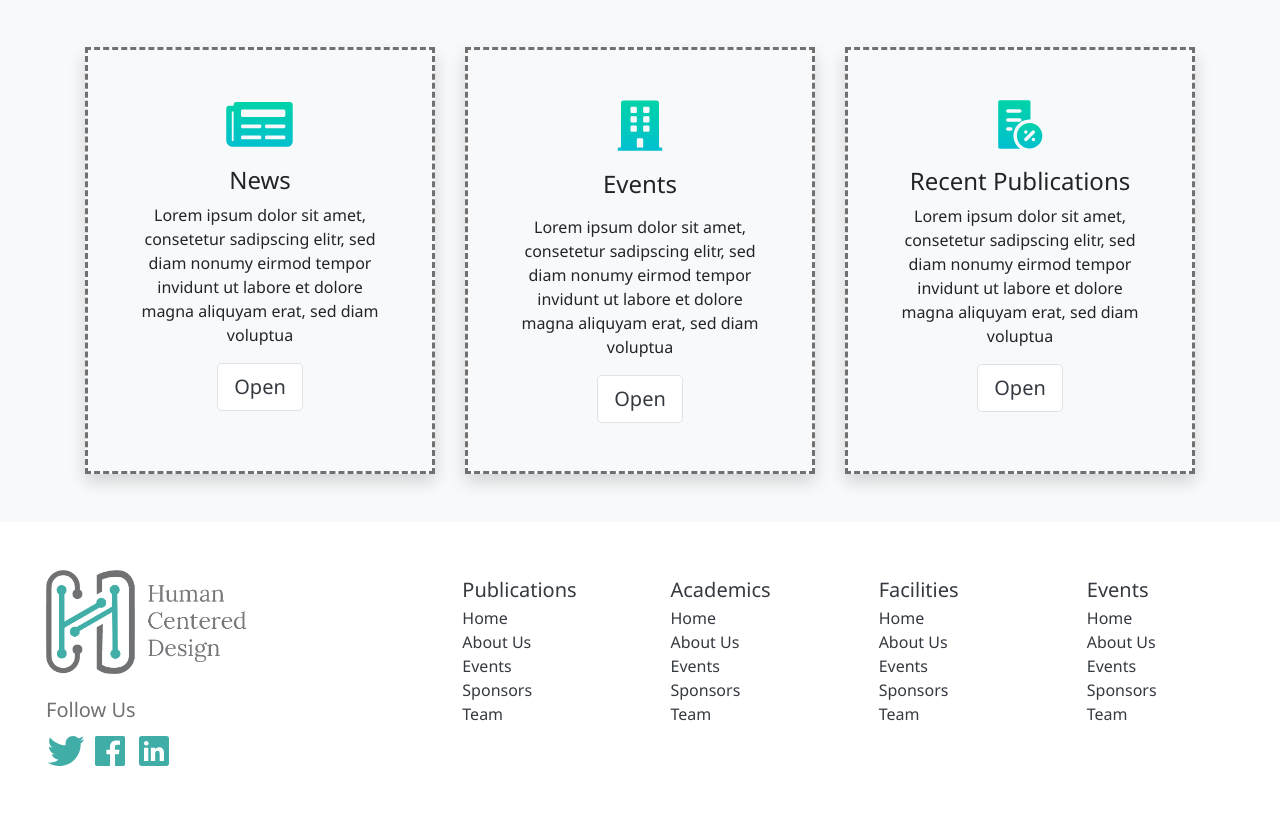
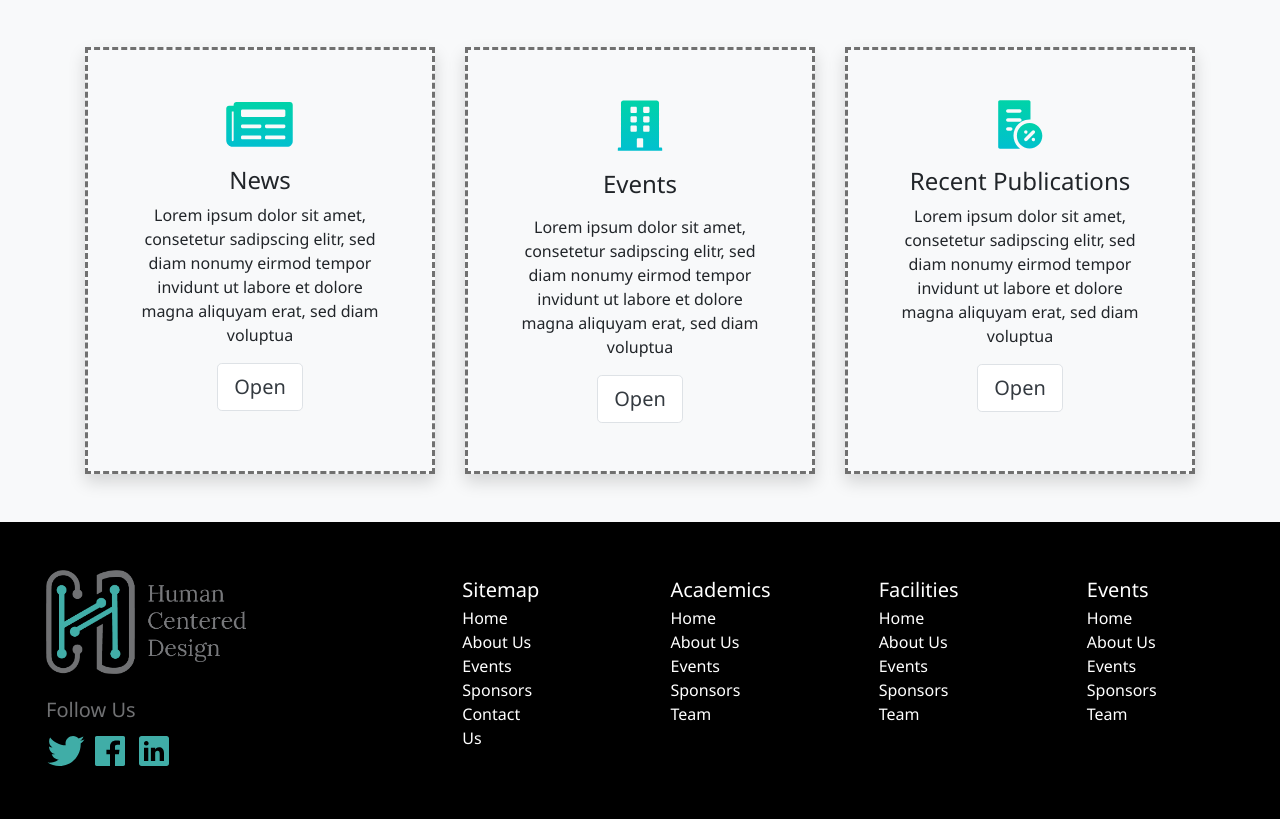
Before and after one commit to rishi-raj-jain/HCD-IIITD, a Flask app: page / in a window 1280 px wide. Shown: the part 1272-2091 px from the top of the page. Run offline with Flask 2, Linux system fonts and the light colour scheme; some libraries are stand-ins or nearby versions.

Commit message:
Added contact.html
1. Added contact.html
2. Updated Navbar
3. Changed close svg
4. Updated Footer

```diff
--- a/app.py
+++ b/app.py
@@ -9,6 +9,10 @@ app.config['TEMPLATES_AUTO_RELOAD'] = True
 def index():
     return render_template('index.html', menu_value= menuJson)
 
+@app.route("/contact/")
+def contact():
+    return render_template('contact.html', menu_value= menuJson)
+
 @app.errorhandler(404)
 def page_not_found(e):
     return render_template('404.html', menu_value= menuJson), 404
--- a/static/js/base.js
+++ b/static/js/base.js
@@ -20,7 +20,7 @@ $(document).ready(function(){
 });
 function menu_icon(){
     if(($("#menu").is(":visible"))){
-        $("#nav_menu").attr('src', '../static/images/close.jpg');
+        $("#nav_menu").attr('src', '../static/images/close.svg');
     }
     else{
         $("#nav_menu").attr('src', '../static/images/menu.svg');
@@ -57,5 +57,5 @@ function togglemenu(param_id){
             check_menu_id="";
         }
     }
-    console.log(param_id + ' ' + check_menu_id);
+    // console.log(param_id + ' ' + check_menu_id);
 }
--- a/templates/footer.html
+++ b/templates/footer.html
@@ -1,11 +1,11 @@
-<div class="py-5 bg-white">
+<div class="py-5" style="background: black;">
     <div class="container-fluid">
         <div class="row ml-3">
             <div class="col-12 col-md-6 col-lg-4">
                 <a href="/"><img src="../static/images/logo_footer.png" style="width: 200px;" alt="Human Centered Design"></a>
                 <div class="col  flex-1 px-0 d-block d-md-none d-lg-block">
                     <br>
-                    <a class="font-weight-light text-dark h5" style="color: #707173 !important;"><b>Follow Us</b></a>
+                    <a class="font-weight-light text-white h5" style="color: #707173 !important;"><b>Follow Us</b></a>
                     <ul class="p-0 d-flex align-items-end flex-column  mt-2 mb-0" style="list-style: none;">
                         <li class="w-100">
                             <a href="https://twitter.com/hcd_IIITD" class="text-decoration-none" target="_blank">
@@ -22,7 +22,7 @@
                 </div>
             </div>
             <div class="col-md-6 d-none d-md-block d-lg-none">
-                <a class="font-weight-light text-dark h5 px" style="color: #707173 !important;"><b>Follow Us</b></a>
+                <a class="font-weight-light h5"><b>Follow Us</b></a>
                     <ul class="p-0 d-flex align-items-end flex-column  mt-2 mb-0" style="list-style: none;">
                         <li class="w-100">
                             <a href="https://twitter.com/hcdiiitd" class="text-decoration-none" target="_blank">
@@ -38,57 +38,57 @@
                     </ul>
             </div>
             <div class="mt-3 mt-lg-2 col-12 col-sm-6 col-md-3 col-lg-2">
-                <p class="mb-1 text-dark h5 stretch">Publications</p>
+                <p class="mb-1 text-white h5 stretch">Sitemap</p>
                 <div class="row">
                     <div class="col-6">
                         <ul class="p-0 mb-0" style="list-style: none;">
-                            <li><a href="/#home" class="text-dark">Home</a></li>
-                            <li><a href="/#about" class="text-dark">About Us</a></li>
-                            <li><a href="/#events" class="text-dark">Events</a></li>
-                            <li><a href="/sponsors" class="text-dark">Sponsors</a></li>
-                            <li class="w-100"><a href="/team" class="text-dark">Team</a></li>
+                            <li><a href="/#home" class="text-white">Home</a></li>
+                            <li><a href="/#about" class="text-white">About Us</a></li>
+                            <li><a href="/#events" class="text-white">Events</a></li>
+                            <li><a href="/sponsors" class="text-white">Sponsors</a></li>
+                            <li class="w-100"><a href="/contact" class="text-white">Contact Us</a></li>
                         </ul>
                     </div>
                 </div>
             </div>
             <div class="mt-3 mt-lg-2 col-12 col-sm-6 col-md-3 col-lg-2">
-                <p class="mb-1 text-dark h5 stretch">Academics</p>
+                <p class="mb-1 text-white h5 stretch">Academics</p>
                 <div class="row">
                     <div class="col-6">
                         <ul class="p-0 mb-0" style="list-style: none;">
-                            <li><a href="/#home" class="text-dark">Home</a></li>
-                            <li><a href="/#about" class="text-dark">About Us</a></li>
-                            <li><a href="/#events" class="text-dark">Events</a></li>
-                            <li><a href="/sponsors" class="text-dark">Sponsors</a></li>
-                            <li class="w-100"><a href="/team" class="text-dark">Team</a></li>
+                            <li><a href="/#home" class="text-white">Home</a></li>
+                            <li><a href="/#about" class="text-white">About Us</a></li>
+                            <li><a href="/#events" class="text-white">Events</a></li>
+                            <li><a href="/sponsors" class="text-white">Sponsors</a></li>
+                            <li class="w-100"><a href="/team" class="text-white">Team</a></li>
                         </ul>
                     </div>
                 </div>
             </div>
             <div class="mt-3 mt-lg-2 col-12 col-sm-6 col-md-3 col-lg-2">
-                <p class="mb-1 text-dark h5 stretch">Facilities</p>
+                <p class="mb-1 text-white h5 stretch">Facilities</p>
                 <div class="row">
                     <div class="col-6">
                         <ul class="p-0 mb-0" style="list-style: none;">
-                            <li><a href="/#home" class="text-dark">Home</a></li>
-                            <li><a href="/#about" class="text-dark">About Us</a></li>
-                            <li><a href="/#events" class="text-dark">Events</a></li>
-                            <li><a href="/sponsors" class="text-dark">Sponsors</a></li>
-                            <li class="w-100"><a href="/team" class="text-dark">Team</a></li>
+                            <li><a href="/#home" class="text-white">Home</a></li>
+                            <li><a href="/#about" class="text-white">About Us</a></li>
+                            <li><a href="/#events" class="text-white">Events</a></li>
+                            <li><a href="/sponsors" class="text-white">Sponsors</a></li>
+                            <li class="w-100"><a href="/team" class="text-white">Team</a></li>
                         </ul>
                     </div>
                 </div>
             </div>
             <div class="mt-3 mt-lg-2 col-12 col-sm-6 col-md-3 col-lg-2">
-                <p class="mb-1 text-dark h5 stretch">Events</p>
+                <p class="mb-1 text-white h5 stretch">Events</p>
                 <div class="row">
                     <div class="col-6">
                         <ul class="p-0 mb-0" style="list-style: none;">
-                            <li><a href="/#home" class="text-dark">Home</a></li>
-                            <li><a href="/#about" class="text-dark">About Us</a></li>
-                            <li><a href="/#events" class="text-dark">Events</a></li>
-                            <li><a href="/sponsors" class="text-dark">Sponsors</a></li>
-                            <li class="w-100"><a href="/team" class="text-dark">Team</a></li>
+                            <li><a href="/#home" class="text-white">Home</a></li>
+                            <li><a href="/#about" class="text-white">About Us</a></li>
+                            <li><a href="/#events" class="text-white">Events</a></li>
+                            <li><a href="/sponsors" class="text-white">Sponsors</a></li>
+                            <li class="w-100"><a href="/team" class="text-white">Team</a></li>
                         </ul>
                     </div>
                 </div>
--- a/templates/nav.html
+++ b/templates/nav.html
@@ -1,17 +1,17 @@
 <div style="height: 90px;"></div>
-<nav class="fixed-top" style="z-index: 998; background: white; height: 90px;">
+<nav class="fixed-top" style="z-index: 998; background: black; height: 90px;">
     <div class="container-fluid px-5 mt-2">
         <div class="d-flex align-items-center justify-content-between">
-            <a id="" href="./">
+            <a id="" href="/">
                 <img src="../static/images/logo_footer.png" class="p-1 d-block d-sm-block" style="max-height: 75px;">
             </a>
             <div class="d-flex">
-                <a onclick="togglemenu('1');" onmouseover="this.style.cursor='pointer'" class="px-4 searchdisabled d-none d-md-block font-weight-bold text-gray" style="font-size: 1.2em;">Academics</a>
-                <a onclick="togglemenu('2')" onmouseover="this.style.cursor='pointer'" class="px-4 searchdisabled d-none d-md-block font-weight-bold text-gray" style="font-size: 1.2em;">Research</a>
-                <a onclick="togglemenu('3')" onmouseover="this.style.cursor='pointer'" class="px-4 searchdisabled d-none d-md-block font-weight-bold text-gray" style="font-size: 1.2em;">People</a>
-                <a onclick="togglemenu('4')"  onmouseover="this.style.cursor='pointer'" class="px-4 searchdisabled d-none d-md-block font-weight-bold text-gray" style="font-size: 1.2em;">Events</a>
-                <a onclick="togglemenu('5')"  onmouseover="this.style.cursor='pointer'" class="px-4 searchdisabled d-none d-md-block font-weight-bold text-gray" style="font-size: 1.2em;">Facilities</a>
-                <a onclick="togglemenu('6')"  onmouseover="this.style.cursor='pointer'" class="px-4 searchdisabled d-none d-md-block font-weight-bold text-gray" style="font-size: 1.2em;">Courses</a>
+                <a onclick="togglemenu('1');" onmouseover="this.style.cursor='pointer'" class="px-4 searchdisabled d-none d-md-block font-weight-bold text-white" style="font-size: 1.2em;">Academics</a>
+                <a onclick="togglemenu('2')" onmouseover="this.style.cursor='pointer'" class="px-4 searchdisabled d-none d-md-block font-weight-bold text-white" style="font-size: 1.2em;">Research</a>
+                <a onclick="togglemenu('3')" onmouseover="this.style.cursor='pointer'" class="px-4 searchdisabled d-none d-md-block font-weight-bold text-white" style="font-size: 1.2em;">People</a>
+                <a onclick="togglemenu('4')"  onmouseover="this.style.cursor='pointer'" class="px-4 searchdisabled d-none d-md-block font-weight-bold text-white" style="font-size: 1.2em;">Events</a>
+                <a onclick="togglemenu('5')"  onmouseover="this.style.cursor='pointer'" class="px-4 searchdisabled d-none d-md-block font-weight-bold text-white" style="font-size: 1.2em;">Facilities</a>
+                <a onclick="togglemenu('6')"  onmouseover="this.style.cursor='pointer'" class="px-4 searchdisabled d-none d-md-block font-weight-bold text-white" style="font-size: 1.2em;">Courses</a>
                 <!-- <input id="input" class="animated fadeIn faster searchenabled shadow btn btn-lg btn-white bg-white no-transform text-gray" style="width: 500px; border-radius: 10px;" type="text"> -->
                 <form class="searchenabled" style="margin:0px; margin-top:4px; width: 550px;" action="https://search.freefind.com/find.html" method="get" accept-charset="utf-8" target="_self">
                     <input type="hidden" name="si" value="10569528">
@@ -33,10 +33,10 @@
             </ul>
         </div>
     </div>
-    <div id="menu" class="bg-dark animated fadeIn faster container-fluid px-5 py-2" style="position: absolute; top: 90px; border-radius: 10px; overflow: scroll;">
+    <div id="menu" class="animated fadeIn faster container-fluid px-5 py-2" style="position: absolute; top: 90px; overflow: scroll;background: black;">
         <div class="row">
             <div class="col-12 mt-3 d-sm-none text-center bg-white" style="border-radius: 10px;">
-                <div class="row py-2 bg-dark">
+                <div class="row py-2" style="background: black;">
                     <form class="w-100" style="margin:0px; margin-top:4px;" action="https://search.freefind.com/find.html" method="get" accept-charset="utf-8" target="_self">
                         <input type="hidden" name="si" value="10569528">
                         <input type="hidden" name="pid" value="r">
```
Also changed, not shown: templates/contact.html (added, +46 -0 lines), static/images/close.jpg (deleted), static/images/close.svg.
